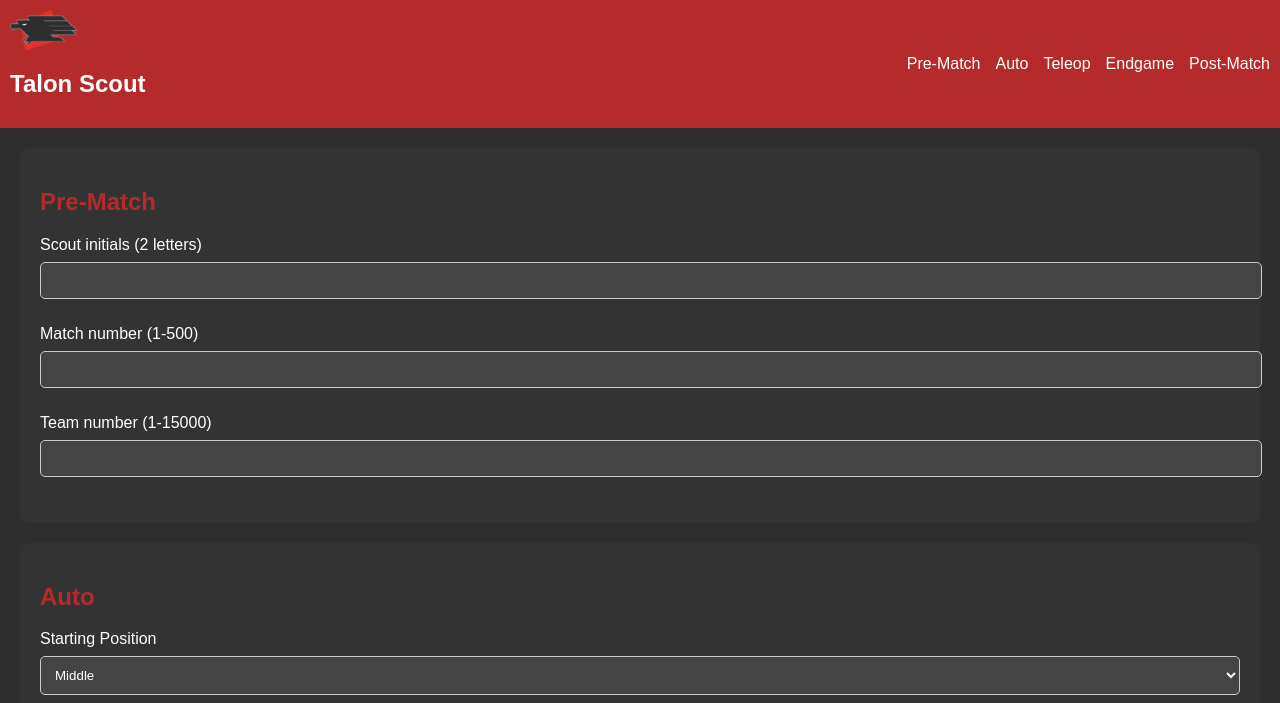
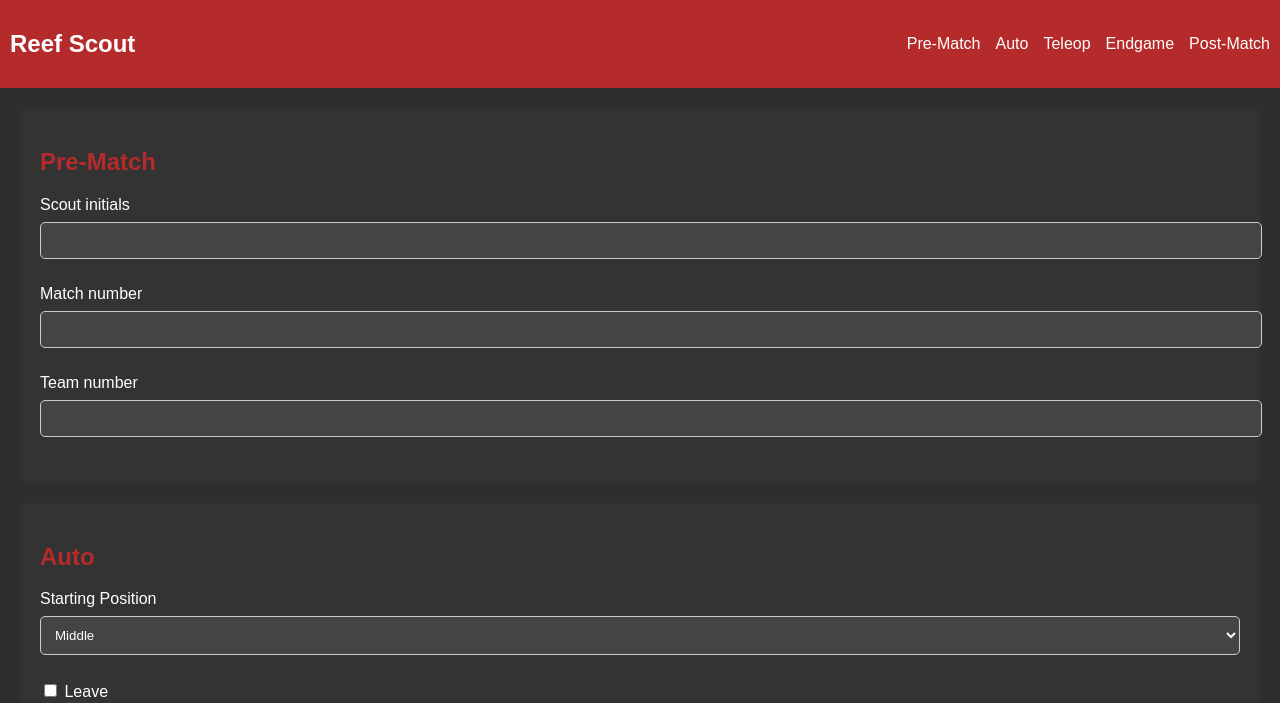
Before and after one commit to SchoolAppz/talonscout25, a website: page index.html in a window 1280 px wide. Shown: the top 703 px of the page. Drawn offline with nearby package versions, Linux system fonts and the light colour scheme.

Commit message:
Update index.html

```diff
--- a/index.html
+++ b/index.html
@@ -4,7 +4,8 @@
 <head>
     <meta charset="UTF-8">
     <meta name="viewport" content="width=device-width, initial-scale=1.0">
-    <title>Talon Scouting</title>
+    <title>Reef Scout</title>
+    <link rel="icon" href="al.png">
     <link rel="stylesheet" href="styles.css">
     <script src="https://cdn.jsdelivr.net/npm/qrcode-generator@1.4.4/qrcode.min.js"></script>
     <style>
@@ -111,8 +112,8 @@
 
     <nav class="navbar">
         <div class="logo">
-            <img src="talon.png" alt="Talon Logo" class="logo-img">
-            <h1>Talon Scout</h1>
+            <!-- <img src="talon.png" alt="Talon Logo" class="logo-img"> -->
+            <h1>Reef Scout</h1>
         </div>
         <div class="nav-links">
             <a href="#pre" class="nav-link">Pre-Match</a>
@@ -127,7 +128,7 @@
     <section id="pre" class="page">
         <h1 class="header">Pre-Match</h1>
         <form action="#auto">
-            <label for="scout">Scout initials (2 letters)</label>
+            <label for="scout">Scout initials</label>
             <input type="text"
                    id="scout"
                    name="scout"
@@ -135,7 +136,7 @@
                    pattern="[A-Za-z]{2}"
                    title="Please enter exactly 2 letters"
                    required><br><br>
-            <label for="match#">Match number (1-500)</label>
+            <label for="match#">Match number</label>
             <input type="number"
                    id="match#"
                    name="match#"
@@ -143,7 +144,7 @@
                    max="500"
                    title="Please enter a number between 1 and 500"
                    required><br><br>
-            <label for="team#">Team number (1-15000)</label>
+            <label for="team#">Team number</label>
             <input type="number"
                    id="team#"
                    name="team#"
```
